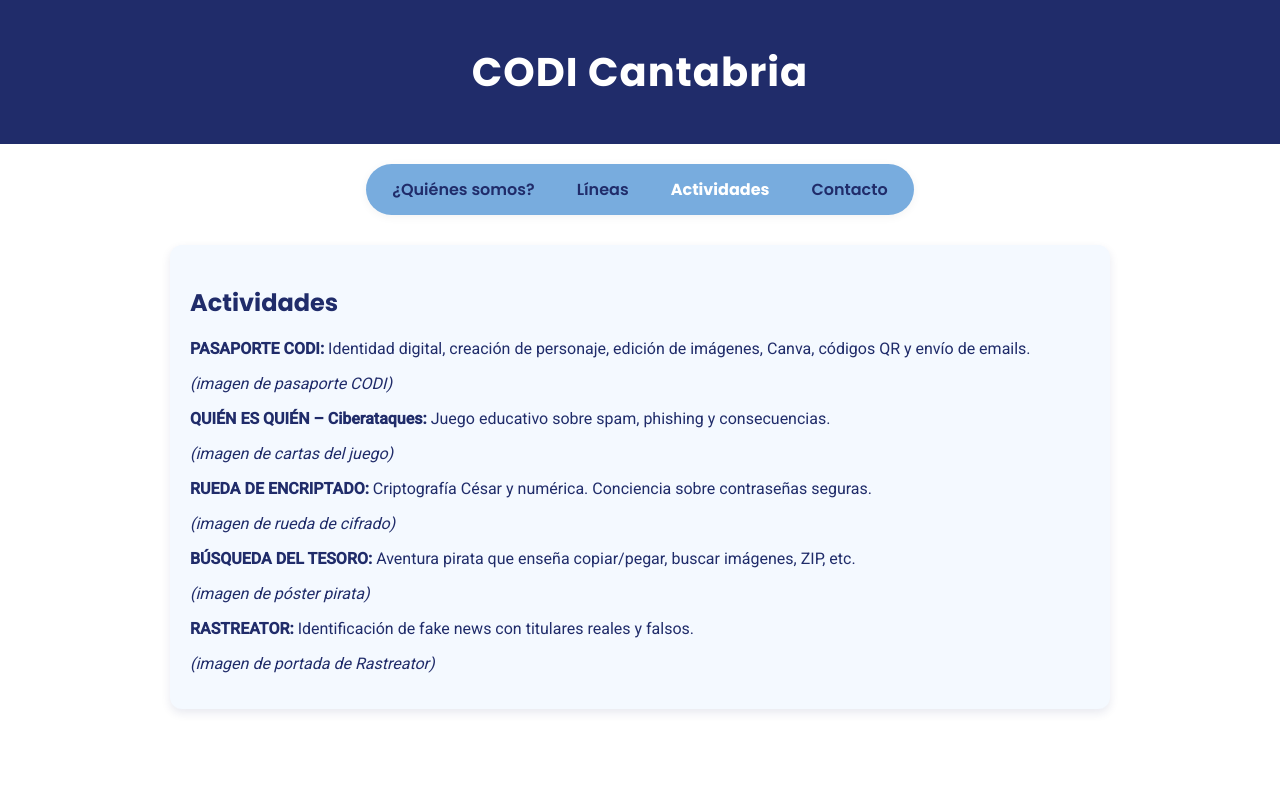
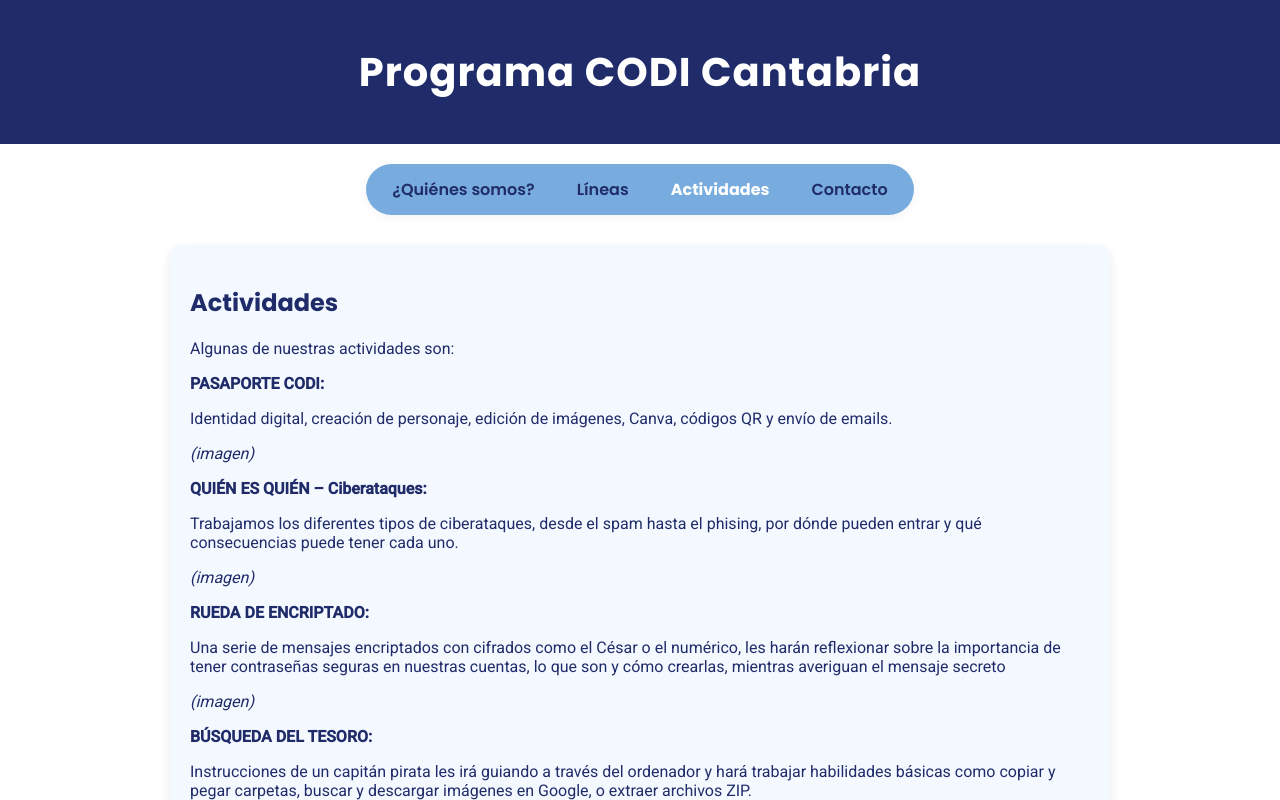
Before and after one commit to CodiCantabria/WebCodi, a plain HTML site: page Web-Codi/index.html in a window 1280 px wide. Both pictures are taken after a click on the button "Actividades". Shown: the top 800 px of the page. Drawn offline with Linux system fonts and the light colour scheme.

Commit message:
Texto de actividades editados y favicon añadido

```diff
--- a/Web-Codi/index.html
+++ b/Web-Codi/index.html
@@ -4,13 +4,14 @@
     <meta charset="UTF-8" />
     <meta name="viewport" content="width=device-width, initial-scale=1.0"/>
     <title>CODI Cantabria</title>
+    <link rel="icon" type="image/png" href="img/favicon.png" />
     <link rel="stylesheet" href="style.css" />
     <link href="https://fonts.googleapis.com/css2?family=Poppins:wght@600;700&family=Roboto:wght@400;500&display=swap" rel="stylesheet">
 
 </head>
 <body>
     <header>
-        <h1>CODI Cantabria</h1>
+        <h1>Programa CODI Cantabria</h1>
     </header>
 
     <nav>
@@ -39,20 +40,26 @@
 
         <div class="content-box" id="actividades">
             <h2>Actividades</h2>
-            <p><strong>PASAPORTE CODI:</strong> Identidad digital, creación de personaje, edición de imágenes, Canva, códigos QR y envío de emails.</p>
-            <p><em>(imagen de pasaporte CODI)</em></p>
+            <p> Algunas de nuestras actividades son:</p>
+            <p><strong>PASAPORTE CODI:</strong> </p>
+            <p> Identidad digital, creación de personaje, edición de imágenes, Canva, códigos QR y envío de emails.</p>
+            <p><em>(imagen)</em></p>
 
-            <p><strong>QUIÉN ES QUIÉN – Ciberataques:</strong> Juego educativo sobre spam, phishing y consecuencias.</p>
-            <p><em>(imagen de cartas del juego)</em></p>
+            <p><strong>QUIÉN ES QUIÉN – Ciberataques:</strong> </p>
+                <p> Trabajamos los diferentes tipos de ciberataques, desde el spam hasta el phising, por dónde pueden entrar y qué consecuencias puede tener cada uno.</p>
+            <p><em>(imagen)</em></p>
 
-            <p><strong>RUEDA DE ENCRIPTADO:</strong> Criptografía César y numérica. Conciencia sobre contraseñas seguras.</p>
-            <p><em>(imagen de rueda de cifrado)</em></p>
+            <p><strong>RUEDA DE ENCRIPTADO:</strong> </p>
+                <p> Una serie de mensajes encriptados con cifrados como el César o el numérico, les harán reflexionar sobre la importancia de tener contraseñas seguras en nuestras cuentas, lo que son y cómo crearlas, mientras averiguan el mensaje secreto</p>
+            <p><em>(imagen)</em></p>
 
-            <p><strong>BÚSQUEDA DEL TESORO:</strong> Aventura pirata que enseña copiar/pegar, buscar imágenes, ZIP, etc.</p>
-            <p><em>(imagen de póster pirata)</em></p>
+            <p><strong>BÚSQUEDA DEL TESORO:</strong> </p>
+                <p> Instrucciones de un capitán pirata les irá guiando a través del ordenador y hará trabajar habilidades básicas como copiar y pegar carpetas, buscar y descargar imágenes en Google, o extraer archivos ZIP.</p>
+            <p><em>(imagen)</em></p>
 
-            <p><strong>RASTREATOR:</strong> Identificación de fake news con titulares reales y falsos.</p>
-            <p><em>(imagen de portada de Rastreator)</em></p>
+            <p><strong>RASTREATOR:</strong> </p>
+                <p> Ponemos a prueba su intuición para identificar noticias falsas presentándoles una serie de titulares de noticias, unos ciertos y otros no. Trabajando temas como no creernos todo lo que vemos por internet, repasaremos una serie de marcadores que pueden ayudarles a identificar las fake news.</p>
+            <p><em>(imagen)</em></p>
         </div>
 
         <div class="content-box" id="contacto">
@@ -65,4 +72,9 @@
 
     <script src="script.js"></script>
 </body>
+
+<footer>
+    <img src="img/footer-logos.png" alt="Logos institucionales CODI" />
+  </footer>
+
 </html>
```
